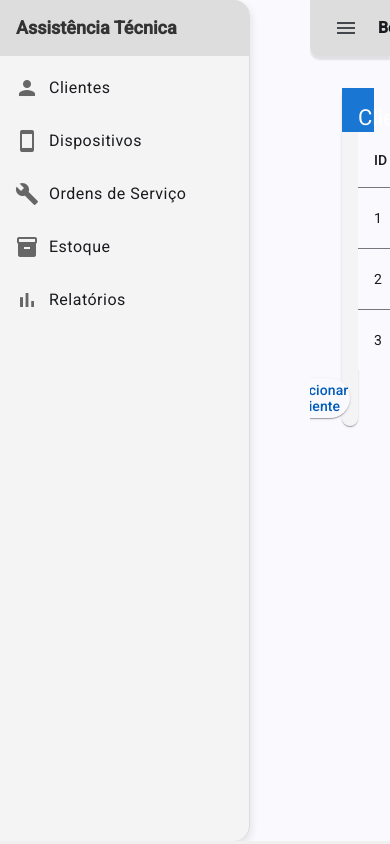
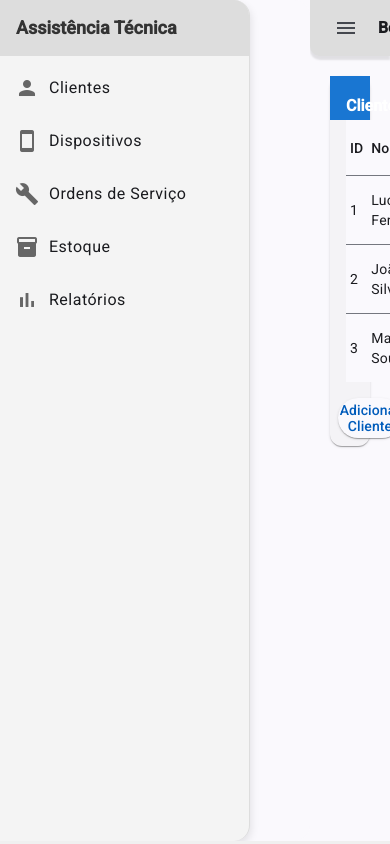
Before and after one commit to LucasFL05/Angular_assistencia-tecnica, an Angular app in the folder frontend/: page /clientes in a window 390 px wide. Built offline with nearby package versions, Linux system fonts and the light colour scheme.

Commit message:
css responsivo para a página de clientes

```diff
--- a/frontend/src/app/pages/clientes/cliente-page/cliente-page.component.css
+++ b/frontend/src/app/pages/clientes/cliente-page/cliente-page.component.css
@@ -5,6 +5,11 @@ mat-card {
 mat-card-header {
   background-color: #1976d2;
   color: white;
+}
+
+mat-card-title {
+  font-size: 1.5em;
+  font-weight: bold;
 }
 
 table {
@@ -15,3 +20,49 @@ mat-card-actions {
   display: flex;
   justify-content: flex-end;
 }
+
+@media (max-width: 768px) {
+  mat-card {
+    margin: 8px;
+  }
+
+  mat-card-title {
+    font-size: 1.2em;
+  }
+
+  table {
+    font-size: 0.9em;
+  }
+
+  th, td {
+    padding: 8px;
+  }
+
+  mat-card-actions {
+    flex-direction: column;
+    align-items: stretch;
+  }
+
+  button {
+    width: 100%;
+    margin-top: 8px;
+  }
+}
+
+@media (max-width: 480px) {
+  mat-card {
+    margin: 4px;
+  }
+
+  mat-card-title {
+    font-size: 1em;
+  }
+
+  table {
+    font-size: 0.8em;
+  }
+
+  th, td {
+    padding: 4px;
+  }
+}
```
